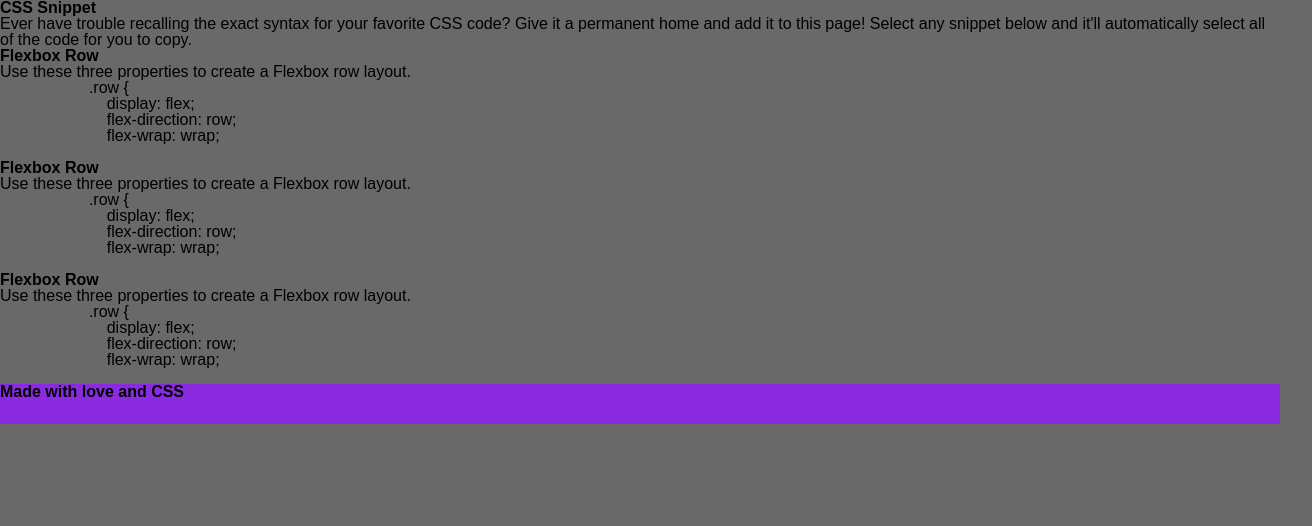
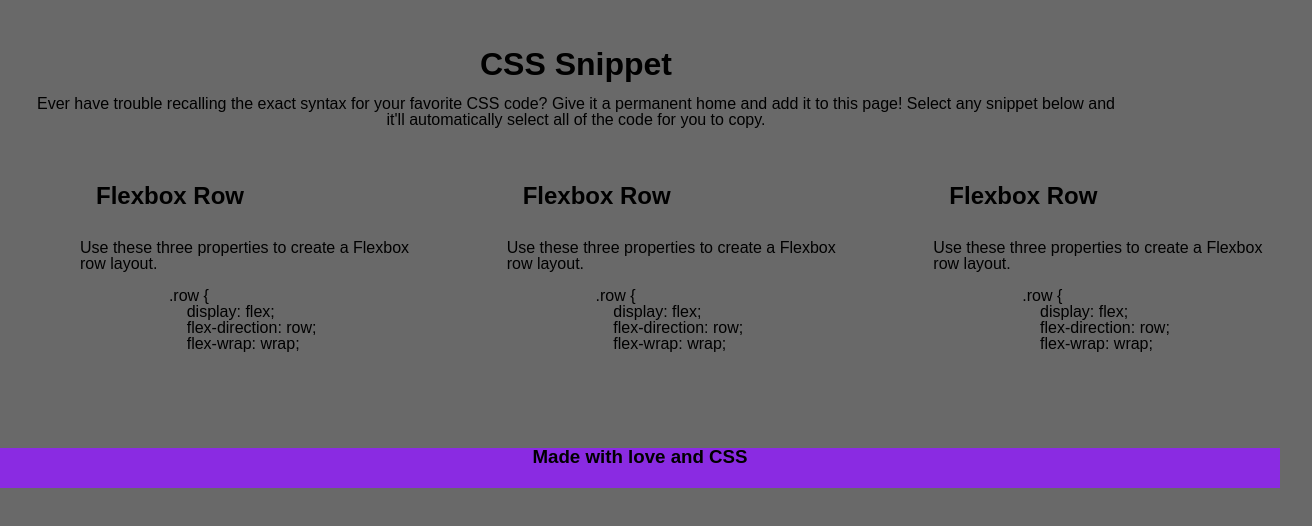
Before and after one commit to breyera/CSS-group-playground, a plain HTML site: page index.html in a window 1280 px wide. Shown: the whole page, 1312 px wide, since content can reach past the window. Drawn offline with Linux system fonts and the light colour scheme.

Commit message:
started adding css flex and other styles

```diff
--- a/index.html
+++ b/index.html
@@ -18,9 +18,9 @@
     <!-- container for out boxes -->
     <main>
         <!-- box 1 -->
-        <section>
-            <div>
-               <div>
+        <section class="container">
+            <div class="card-flex">
+               <div class="card">
                    <h2>Flexbox Row</h2>
                    <div>
                        <p>Use these three properties to create a Flexbox row layout.</p>
@@ -33,11 +33,11 @@
                    </pre>
                </div>
             </div>
-        </section>
+
         <!-- box 2 -->
-        <section>
-            <div>
-               <div>
+
+            <div class="card-flex">
+               <div class="card">
                    <h2>Flexbox Row</h2>
                    <div>
                        <p>Use these three properties to create a Flexbox row layout.</p>
@@ -50,11 +50,11 @@
                    </pre>
                </div>
             </div>
-        </section>
+
         <!-- box 3 -->
-        <section>
-            <div>
-               <div>
+
+            <div class="card-flex">
+               <div class="card">
                    <h2>Flexbox Row</h2>
                    <div>
                        <p>Use these three properties to create a Flexbox row layout.</p>
--- a/resources/css/reset.css
+++ b/resources/css/reset.css
@@ -17,7 +17,7 @@ body {
 }
 
 h1, h2, h3, h4, h5, h6 {
-  font-size: 100%;
+  /* font-size: 100%; */
 }
 
 /* Matches the font of special elements to the rest of the page */
--- a/resources/css/style.css
+++ b/resources/css/style.css
@@ -1,23 +1,64 @@
+* {
+    box-sizing: border-box;
+    margin: 0;
+    padding: 0;
+    position: relative;
+}
+
 body{
     background-color: dimgray;
 }
 
 header {
     height:auto;
+    text-align: center;
+    padding: 2rem;
+    width: 90%;
+}
 
+h1 {
+    padding: 1rem;
 }
 
 main {
-    display:flex;
-    flex-direction: column;
     width: 100%;
+    margin: 2rem;
 }
 
-section{
+.container {
+    display: flex;
+    flex-wrap: wrap;
+    flex-direction: row;
+    justify-content: center;
+}
 
+.card-flex {
+    flex: 1 1 30%;
+    padding: 1rem;
 }
+
+.card {
+    display: flex;
+    flex-direction: column;
+    justify-content: flex-start;
+    padding: 2rem;
+}
+
+.card h2 {
+    position: relative;
+    margin: -4rem 0 1.5rem 0;
+    padding: 0.5rem 1rem;
+}
+
+.card p {
+    margin-bottom: 1rem;
+}
+
+
+
 
 footer{
     height: 40px;
     background-color: blueviolet;
+    text-align: center;
 }
```
